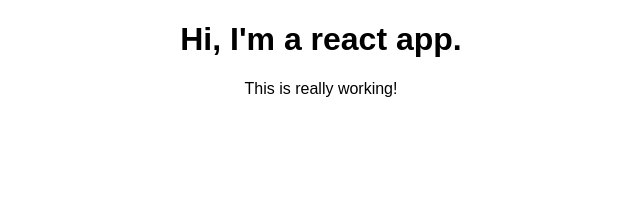
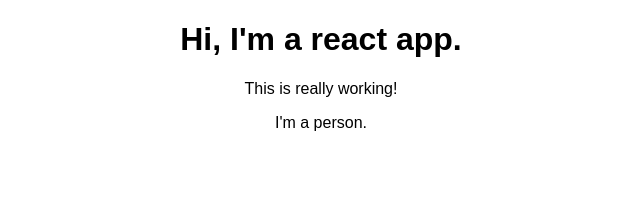
Before and after one commit to socabo/react-complete-guide, a React (Create React App) app: page / in a window 1280 px wide. Shown: the top 204 px of the page, without its empty margins (319-959 px from the left). Built offline with nearby package versions, Linux system fonts and the light colour scheme.

Commit message:
32. Creating a Functional Component

```diff
--- a/src/App.js
+++ b/src/App.js
@@ -1,6 +1,7 @@
 import React, { Component } from 'react';
 import logo from './logo.svg';
 import './App.css';
+import Person from './Person/Person'
 
 class App extends Component {
   render() {
@@ -8,6 +9,7 @@
       <div className="App">
         <h1>Hi, I'm a react app.</h1>
         <p> This is really working!</p>
+        <Person />
       </div>
     );
   }
--- /dev/null
+++ b/src/Person/Person.js
@@ -0,0 +1,7 @@
+import React from 'react';
+
+const person = () => {
+    return <p>I'm a person.</p>
+}
+
+export default person;
```
